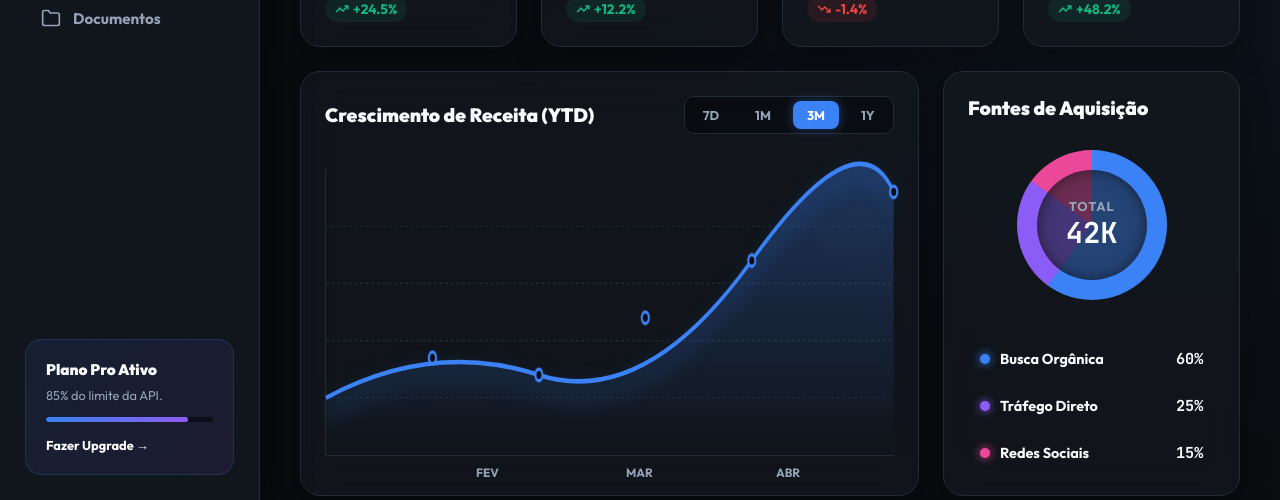
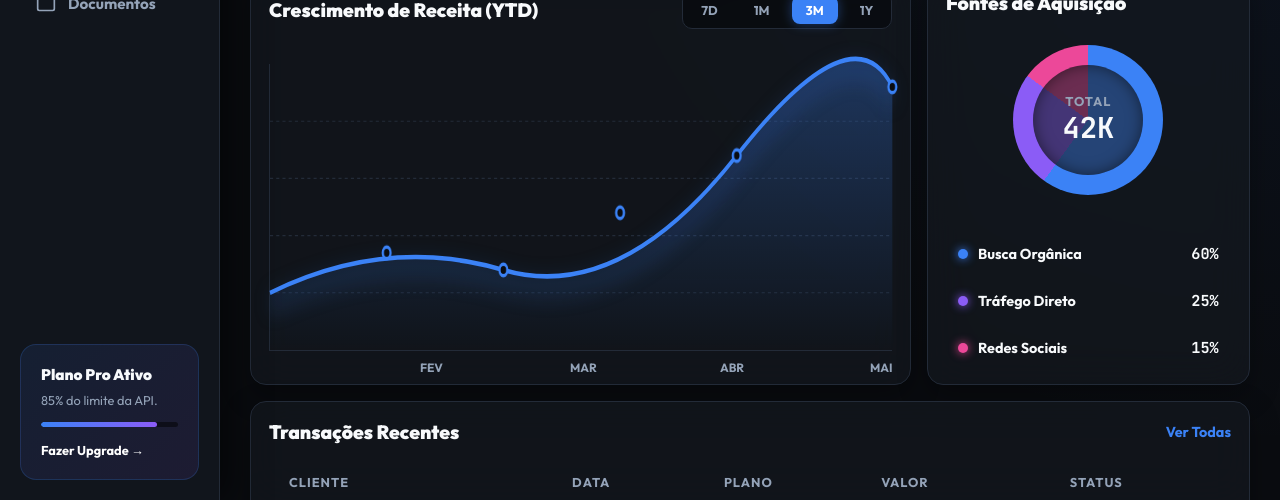
Before and after one commit to Miguelkkez/devbyte-labs, a plain HTML site: page portfolio-dashboard.html in a window 1280 px wide. Shown: the part 300-800 px from the top of the page. Drawn offline with Linux system fonts and the light colour scheme.

Commit message:
fix: scale down text sizes and padding in dashboard to prevent text wrapping in cards

```diff
--- a/portfolio-dashboard.html
+++ b/portfolio-dashboard.html
@@ -41,9 +41,9 @@
 
         /* Premium Sidebar */
         .sidebar {
-            width: 260px; background: var(--bg-panel);
-            border-right: 1px solid var(--border); padding: 25px;
-            display: flex; flex-direction: column; gap: 30px;
+            width: 220px; background: var(--bg-panel);
+            border-right: 1px solid var(--border); padding: 20px;
+            display: flex; flex-direction: column; gap: 20px;
             position: relative; z-index: 10;
             box-shadow: 10px 0 30px rgba(0,0,0,0.5);
             transition: 0.4s;
@@ -89,7 +89,7 @@
 
         /* Main Layout */
         .main {
-            flex: 1; padding: 30px 40px; overflow-y: auto; position: relative;
+            flex: 1; padding: 20px 30px; overflow-y: auto; position: relative;
             /* Variables for dynamic mouse spotlight */
             --mouse-x: 50%;
             --mouse-y: 50%;
@@ -126,14 +126,14 @@
         /* Grid Layout */
         .dashboard-grid {
             display: grid; grid-template-columns: repeat(12, 1fr);
-            gap: 24px; grid-auto-rows: minmax(120px, auto);
+            gap: 16px; grid-auto-rows: minmax(120px, auto);
             perspective: 1500px;
         }
 
         /* 3D Interactive Card Styles */
         .card {
             background: var(--bg-card); border: 1px solid var(--border);
-            border-radius: 20px; padding: 24px;
+            border-radius: 16px; padding: 18px;
             backdrop-filter: blur(20px); -webkit-backdrop-filter: blur(20px);
             box-shadow: 0 10px 30px rgba(0,0,0,0.3);
             transition: transform 0.2s cubic-bezier(0.25, 0.46, 0.45, 0.94), border-color 0.3s;
@@ -155,12 +155,12 @@
 
         /* KPIs */
         .kpi-card { grid-column: span 3; display: flex; flex-direction: column; justify-content: space-between; position: relative; z-index: 2; }
-        .kpi-title { color: var(--text-muted); font-size: 0.85rem; font-weight: 700; text-transform: uppercase; letter-spacing: 1px; display: flex; justify-content: space-between; align-items: center;}
-        .kpi-title svg { color: var(--primary); width: 18px; height: 18px; }
-        .kpi-value { font-size: 2.2rem; font-weight: 900; margin-top: 12px; font-family: 'JetBrains Mono', monospace; letter-spacing: -1.5px;}
+        .kpi-title { color: var(--text-muted); font-size: 0.75rem; font-weight: 700; text-transform: uppercase; letter-spacing: 0.5px; display: flex; justify-content: space-between; align-items: flex-start; flex-wrap: nowrap;}
+        .kpi-title svg { color: var(--primary); width: 16px; height: 16px; flex-shrink: 0; margin-left: 5px; }
+        .kpi-value { font-size: 1.8rem; font-weight: 900; margin-top: 8px; font-family: 'JetBrains Mono', monospace; letter-spacing: -1px; white-space: nowrap;}
         .kpi-change {
             display: inline-flex; align-items: center; gap: 4px;
-            font-size: 0.85rem; font-weight: 700; margin-top: 12px; padding: 4px 10px; border-radius: 50px;
+            font-size: 0.75rem; font-weight: 700; margin-top: 8px; padding: 4px 8px; border-radius: 50px;
         }
         .kpi-change.up { color: var(--success); background: rgba(16, 185, 129, 0.1); }
         .kpi-change.down { color: var(--danger); background: rgba(239, 68, 68, 0.1); }
```
